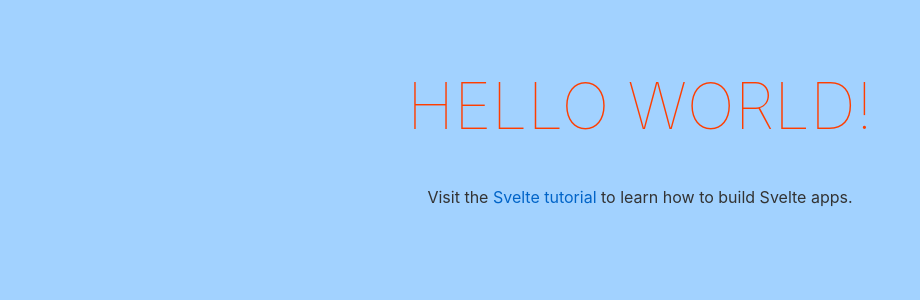
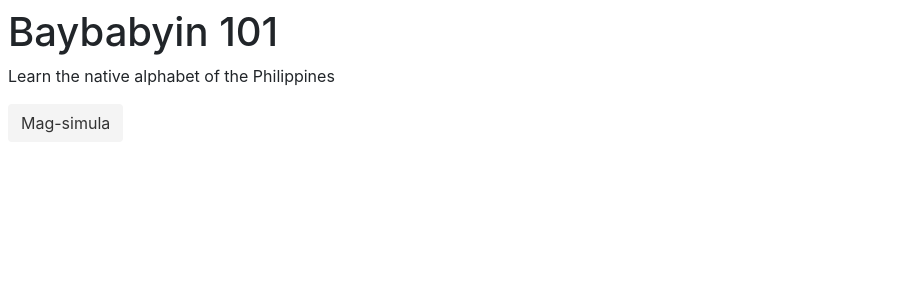
Before and after one commit to ryanzoleta/baybayin-quiz, a Svelte app: page / in a window 1280 px wide. Shown: the top 300 px of the page, without its empty margins (0-920 px from the left). Built offline with nearby package versions, Linux system fonts and the light colour scheme.

Commit message:
Create basic landing page

```diff
--- a/src/App.svelte
+++ b/src/App.svelte
@@ -1,33 +1,18 @@
 <script>
-  export let name;
+  import LinkButton from './components/LinkButton.svelte';
+  import QuizManager from './QuizManager.svelte';
 </script>
 
+<svelte:head>
+  <title>Hello</title>
+  <link
+    rel="stylesheet"
+    href="https://cdn.jsdelivr.net/npm/bootstrap@4.0.0/dist/css/bootstrap.min.css"
+    integrity="sha384-Gn5384xqQ1aoWXA+058RXPxPg6fy4IWvTNh0E263XmFcJlSAwiGgFAW/dAiS6JXm"
+    crossorigin="anonymous"
+  />
+</svelte:head>
+
 <main>
-  <h1>Hello {name}!</h1>
-  <p>
-    Visit the <a href="https://svelte.dev/tutorial">Svelte tutorial</a> to learn
-    how to build Svelte apps.
-  </p>
+  <QuizManager />
 </main>
-
-<style>
-  main {
-    text-align: center;
-    padding: 1em;
-    max-width: 240px;
-    margin: 0 auto;
-  }
-
-  h1 {
-    color: #ff3e00;
-    text-transform: uppercase;
-    font-size: 4em;
-    font-weight: 100;
-  }
-
-  @media (min-width: 640px) {
-    main {
-      max-width: none;
-    }
-  }
-</style>
--- /dev/null
+++ b/src/QuizManager.svelte
@@ -0,0 +1,20 @@
+<script>
+    import LandingView from './views/LandingView.svelte';
+
+    const LANDING = 'LANDING';
+    const QUIZ = 'QUIZ';
+    const RESULTS = 'RESULTS';
+
+    let view = LANDING;
+</script>
+
+{#if view === LANDING}
+    <LandingView />
+{:else if view === QUIZ}
+    <h1>QUIZ</h1>
+{:else if view === RESULTS}
+    <h1>RESULTS</h1>
+{/if}
+
+<style>
+</style>
--- /dev/null
+++ b/src/components/LinkButton.svelte
@@ -0,0 +1,9 @@
+<script>
+    export let text = 'Start';
+</script>
+
+<button type="button" class="btn">{text}</button>
+
+<style>
+    /* your styles go here */
+</style>
--- /dev/null
+++ b/src/views/LandingView.svelte
@@ -0,0 +1,13 @@
+<script>
+    import LinkButton from '../components/LinkButton.svelte';
+</script>
+
+<main>
+    <h1>Baybabyin 101</h1>
+    <p>Learn the native alphabet of the Philippines</p>
+    <LinkButton text="Mag-simula" />
+</main>
+
+<style>
+    /* your styles go here */
+</style>
```
